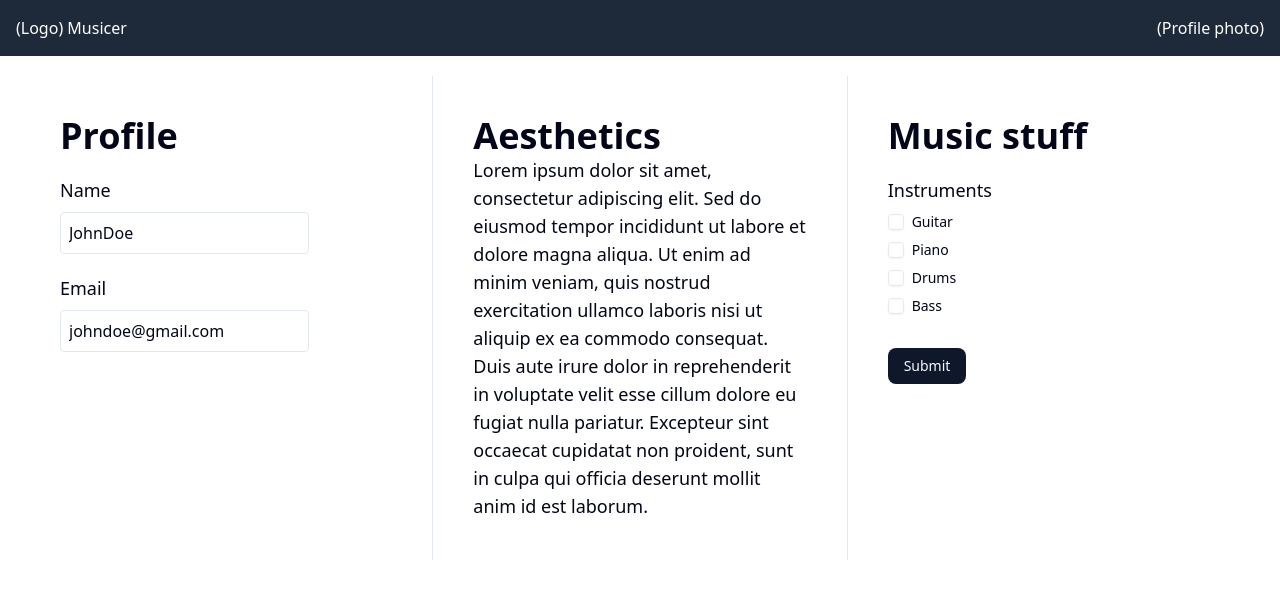
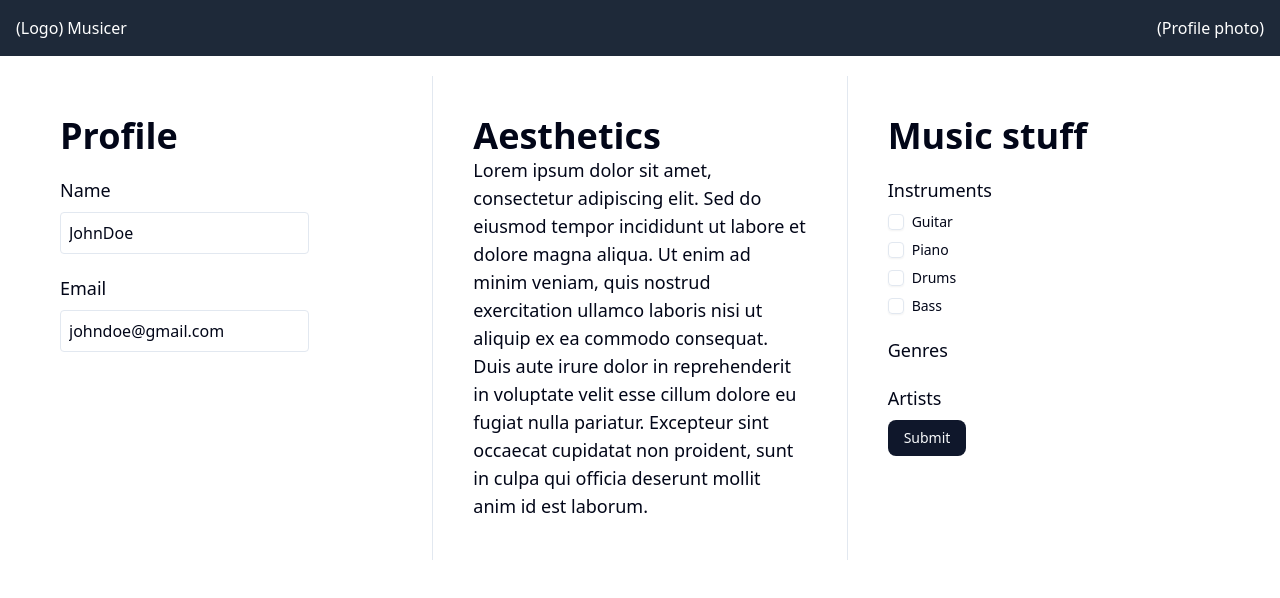
Before and after one commit to DhairyaPal6099/musicer, a Next.js app in the folder frontend/: page /profile in a window 1280 px wide. Shown: the top 598 px of the page. Built offline with nearby package versions, Linux system fonts and the light colour scheme.

Commit message:
Added genres list with 50 genres

```diff
--- a/frontend/src/app/profile/page.tsx
+++ b/frontend/src/app/profile/page.tsx
@@ -127,9 +127,11 @@ export default function Profile() {
                         </FormItem>
                       )}
                     />
-                    <Button type="submit">Submit</Button>
                   </form>
                 </Form>
+                <p className="text-lg mt-5 mb-2">Genres</p>
+                <p className="text-lg mt-5 mb-2">Artists</p>
+                <Button type="submit">Submit</Button>
               </div>
             </main>
         </>
```
